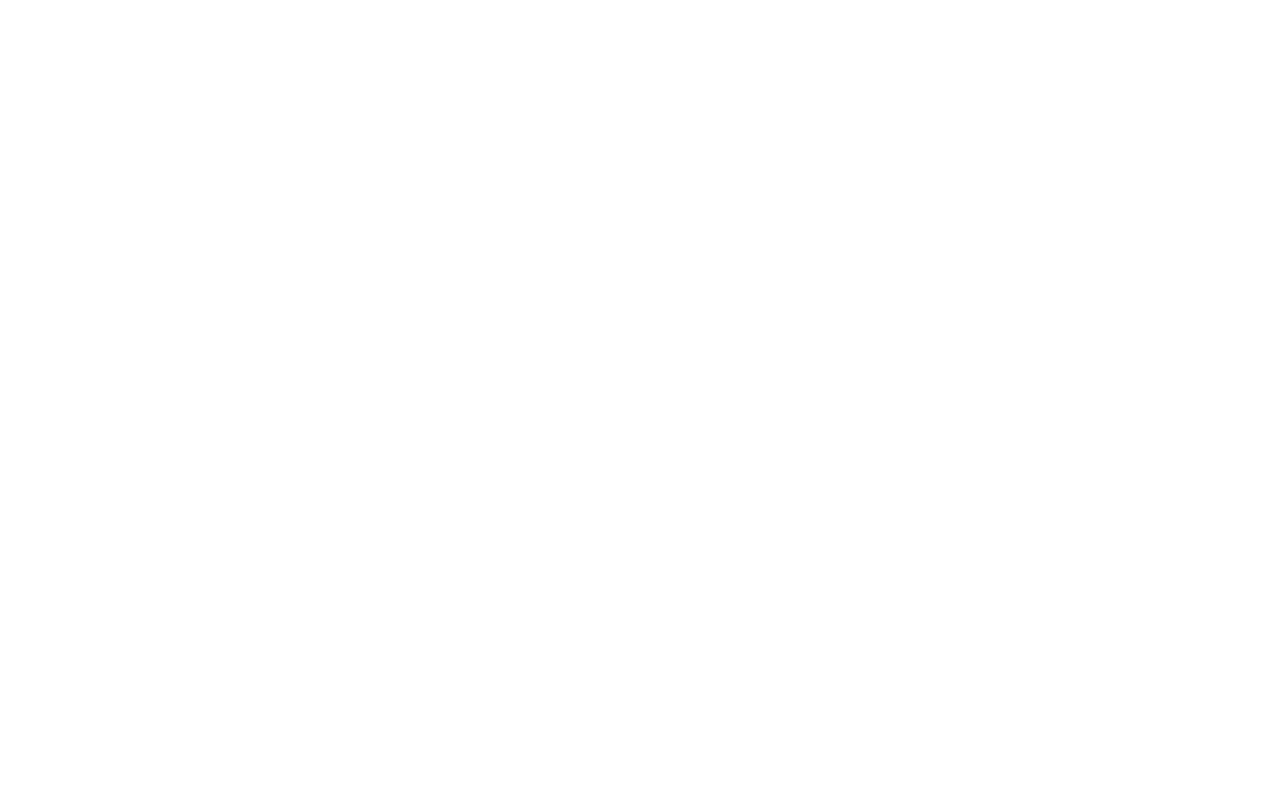
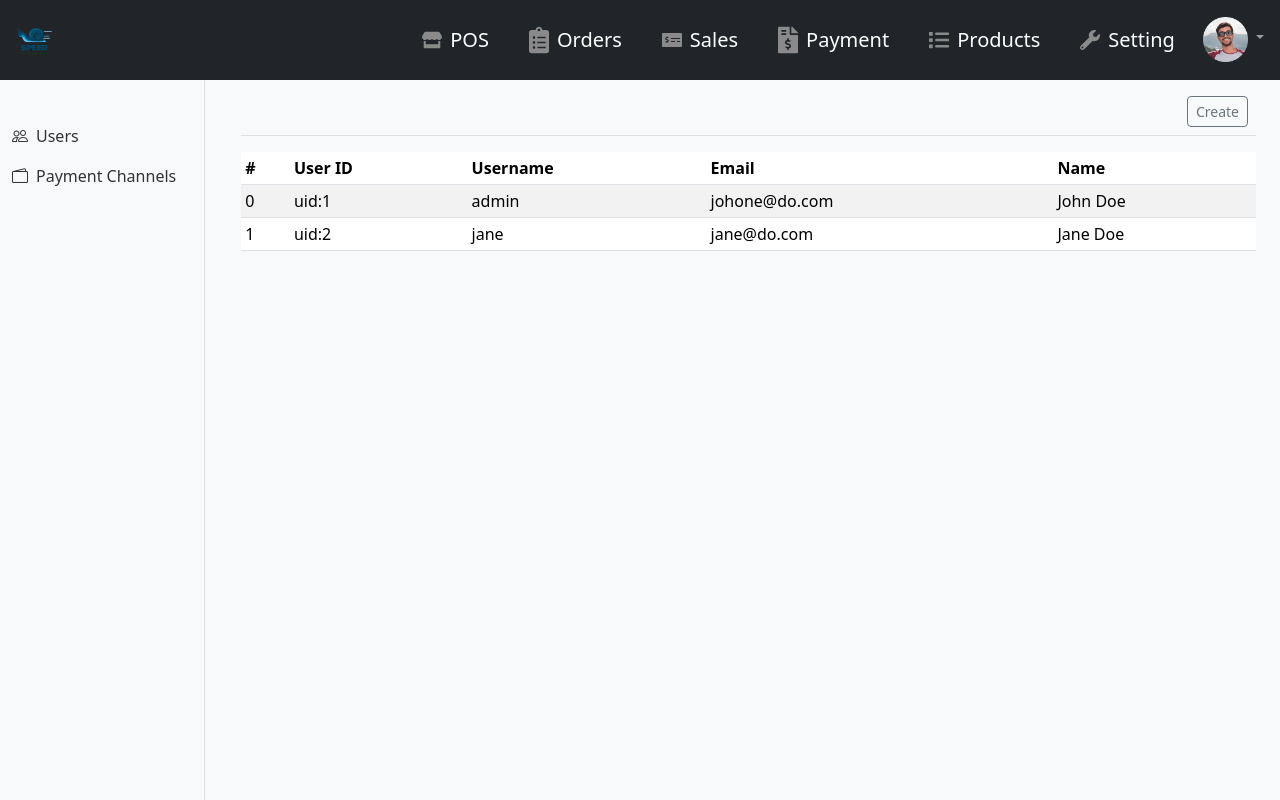
Before and after one commit to ronnachate/pos-react-web, a React (Create React App) app: page /setting/user in a window 1280 px wide. Before the commit this address had no page. Built offline with nearby package versions, Linux system fonts and the light colour scheme.

Commit message:
Mock setting/user page.

```diff
--- a/package.json
+++ b/package.json
@@ -7,6 +7,7 @@
     "@testing-library/react": "^13.4.0",
     "@testing-library/user-event": "^13.5.0",
     "bootstrap": "^5.3.2",
+    "bootstrap-icons": "^1.11.1",
     "react": "^18.2.0",
     "react-bootstrap": "^2.9.1",
     "react-dom": "^18.2.0",
--- a/src/App.js
+++ b/src/App.js
@@ -4,7 +4,7 @@
 
 import MainLayout from './layout/Layout';
 import Index from './pages/index.js';
-import User from './pages/user';
+import User from './pages/setting/user';
 import Login from './pages/login/login';
 
 function App() {
@@ -13,7 +13,7 @@
       <Routes>
         <Route path="/" element={<MainLayout />}>
           <Route index element={<Index />} />
-          <Route path="user" element={<User />} />
+          <Route path="/setting/user" element={<User />} />
         </Route>
         <Route path="/login" element={<Login />} />
       </Routes>
--- /dev/null
+++ b/src/components/Sidebar.js
@@ -0,0 +1,28 @@
+import { NavLink } from 'react-router-dom';
+
+import './sidebar.css';
+
+function Sidebar({menuItems}) {
+  console.log(menuItems);
+
+  return (
+    <>
+      <div className="position-sticky pt-3 ms-2">
+        <ul className="nav flex-column">
+          {
+            menuItems.map((item, i) => (
+              <li key={i} className="nav-item">
+                <NavLink className="nav-link" end to={item.path}>
+                  <i className={`bi ${item.icon} pe-2`} />
+                  {item.title}
+                </NavLink>
+              </li>
+            ))
+          }
+        </ul>
+      </div>
+    </>
+  );
+}
+
+export default Sidebar;
--- /dev/null
+++ b/src/components/sidebar.css
@@ -0,0 +1,66 @@
+body {
+    font-size: .875rem;
+  }
+
+  .feather {
+    width: 16px;
+    height: 16px;
+    vertical-align: text-bottom;
+  }
+
+  /* Navbar */
+
+  .nav-avatar {
+    width: 32px;
+    height: 32px;
+  }
+
+  /* Sidebar */
+
+  .sidebar {
+    top: 0;
+    bottom: 0;
+    left: 0;
+    z-index: 100;
+    padding: 20px 0 0;
+    box-shadow: inset -1px 0 0 rgba(0, 0, 0, .1);
+  }
+
+  @media (max-width: 767.98px) {
+    .sidebar {
+      top: 5rem;
+    }
+  }
+
+  .sidebar-sticky {
+    position: relative;
+    top: 0;
+    height: calc(100vh - 48px);
+    padding-top: .5rem;
+    overflow-x: hidden;
+    overflow-y: auto; /* Scrollable contents if viewport is shorter than content. */
+  }
+
+  .sidebar .nav-link {
+    font-weight: 500;
+    color: #333;
+  }
+
+  .sidebar .nav-link .feather {
+    margin-right: 4px;
+    color: #727272;
+  }
+
+  .sidebar .nav-link.active {
+    color: #2470dc;
+  }
+
+  .sidebar .nav-link:hover .feather,
+  .sidebar .nav-link.active .feather {
+    color: inherit;
+  }
+
+  .sidebar-heading {
+    font-size: .75rem;
+    text-transform: uppercase;
+  }
--- a/src/index.js
+++ b/src/index.js
@@ -6,6 +6,7 @@
 import reportWebVitals from './reportWebVitals';
 
 import 'bootstrap/dist/css/bootstrap.min.css';
+import "bootstrap-icons/font/bootstrap-icons.css";
 
 const root = ReactDOM.createRoot(document.getElementById('root'));
 root.render(
--- a/src/pages/user/user.css
+++ b/src/pages/setting/user.css
@@ -1,6 +1,5 @@
 .user-container {
-    background-color: #282c34;
-    min-height: 100vh;
+    min-height: 90vh;
     display: flex;
     color: white;
     text-decoration: none;
--- /dev/null
+++ b/src/pages/setting/user.js
@@ -0,0 +1,121 @@
+import React, { useEffect, useState } from 'react';
+import { useNavigate } from 'react-router-dom';
+import { Helmet } from 'react-helmet';
+import Sidebar from '../../components/Sidebar';
+import Nav from 'react-bootstrap/Nav';
+
+import './user.css';
+
+const UserRow = ({ users }) => {
+  return (
+    <>
+      {users.map((user, i) => (
+        <tr key={i} className="align-middle">
+          <td>{i}</td>
+          <td>{user.id}</td>
+          <td>{user.username}</td>
+          <td>{user.email}</td>
+          <td>
+            {user.firstname} {user.lastname}
+          </td>
+        </tr>
+      ))}
+    </>
+  );
+};
+
+const TableUser = ({ users }) => {
+  return (
+    <>
+      <table className="table table-striped table-sm">
+        <thead>
+          <tr>
+            <th scope="col">#</th>
+            <th scope="col">User ID</th>
+            <th scope="col">Username</th>
+            <th scope="col">Email</th>
+            <th scope="col">Name</th>
+          </tr>
+        </thead>
+        <tbody>
+          <UserRow users={users} />
+        </tbody>
+      </table>
+    </>
+  );
+};
+
+class User extends React.Component {
+  constructor(props) {
+    super(props);
+    this.state = { users: MOCK_USERS };
+  }
+  componentDidMount() {}
+
+  render() {
+    return (
+      <>
+        <Helmet>
+          <title>User list</title>
+        </Helmet>
+        <div className="row user-container bg-light ">
+          <Nav
+            id="sidebarMenu"
+            className="col-md-3 col-lg-2 d-md-block sidebar collapse"
+          >
+            <Sidebar menuItems={MENU_ITEMS} />
+          </Nav>
+          <main className="col-md-9 ms-sm-auto col-lg-10 px-md-4">
+            <div className="container-fluid">
+              <div className="d-flex justify-content-end flex-wrap align-items-center pt-3 pb-2 mb-3 border-bottom">
+                <div className="btn-toolbar mb-2 mb-md-0">
+                  <div className="btn-group me-2">
+                    <button
+                      type="button"
+                      className="btn btn-sm btn-outline-secondary"
+                    >
+                      Create
+                    </button>
+                  </div>
+                </div>
+              </div>
+              <div className="table-responsive">
+                <TableUser users={this.state.users} />
+              </div>
+            </div>
+          </main>
+        </div>
+      </>
+    );
+  }
+}
+
+export default User;
+
+const MOCK_USERS = [
+  {
+    id: 'uid:1',
+    username: 'admin',
+    email: 'johone@do.com',
+    password: 'qwerty',
+    firstname: 'John',
+    lastname: 'Doe',
+  },
+  {
+    id: 'uid:2',
+    username: 'jane',
+    email: 'jane@do.com',
+    password: '12345',
+    firstname: 'Jane',
+    lastname: 'Doe',
+  },
+];
+
+const MENU_ITEMS = [
+  { path: '/setting/users', title: 'Users', icon: 'bi-people' },
+  {
+    path: '/setting/payment-methods',
+    title: 'Payment Channels',
+    icon: 'bi-wallet2',
+  },
+];
--- a/src/pages/user/index.js
+++ /dev/null
@@ -1,121 +0,0 @@
-import React, { useEffect, useState } from 'react';
-import { useNavigate } from 'react-router-dom';
-import { Helmet } from 'react-helmet';
-
-import './user.css';
-
-const ProductRow = ({ list }) => {
-  const [products, setProduct] = useState(list);
-  if (!products) {
-    return <></>;
-  }
-  return (
-    <>
-      {products.map((product, i) => (
-        <tr key={i} className="align-middle">
-          <td>{product.name}</td>
-          <td>{product.price}</td>
-        </tr>
-      ))}
-    </>
-  );
-};
-
-const Table = ({ list }) => {
-  const [products, setProducts] = useState(list);
-
-  return (
-    <>
-      <table className="table table-striped table-sm">
-        <thead>
-          <tr>
-            <th scope="col">Name</th>
-            <th scope="col">Price</th>
-          </tr>
-        </thead>
-        <tbody>
-          <ProductRow list={products} />
-        </tbody>
-      </table>
-    </>
-  );
-};
-
-class User extends React.Component {
-  constructor(props) {
-    super(props);
-    this.state = { products: PRODUCTS };
-  }
-  componentDidMount() {
-
-  }
-
-  render() {
-    return (
-      <>
-        <Helmet>
-          <title>Product list</title>
-        </Helmet>
-        <div className="container-fluid">
-          <div className="d-flex justify-content-end flex-wrap align-items-center pt-3 pb-2 mb-3 border-bottom">
-            <div className="btn-toolbar mb-2 mb-md-0">
-              <div className="btn-group me-2">
-                <button
-                  type="button"
-                  className="btn btn-sm btn-outline-secondary"
-                >
-                  Create
-                </button>
-                <button
-                  type="button"
-                  className="btn btn-sm btn-outline-secondary"
-                >
-                  Remove
-                </button>
-              </div>
-            </div>
-          </div>
-          <div className="table-responsive">
-            <Table list={this.state.products} />
-          </div>
-        </div>
-      </>
-    );
-  }
-}
-
-export default User;
-
-const PRODUCTS = [
-  {
-    category: 'Sporting Goods',
-    price: '$49.99',
-    stocked: true,
-    name: 'Football',
-  },
-  {
-    category: 'Sporting Goods',
-    price: '$9.99',
-    stocked: true,
-    name: 'Baseball',
-  },
-  {
-    category: 'Sporting Goods',
-    price: '$29.99',
-    stocked: false,
-    name: 'Basketball',
-  },
-  {
-    category: 'Electronics',
-    price: '$99.99',
-    stocked: true,
-    name: 'iPod Touch',
-  },
-  {
-    category: 'Electronics',
-    price: '$399.99',
-    stocked: false,
-    name: 'iPhone 5',
-  },
-  { category: 'Electronics', price: '$199.99', stocked: true, name: 'Nexus 7' },
-];
```
Also changed, not shown: 1 other file (tests, documents, lock files or other folders).
